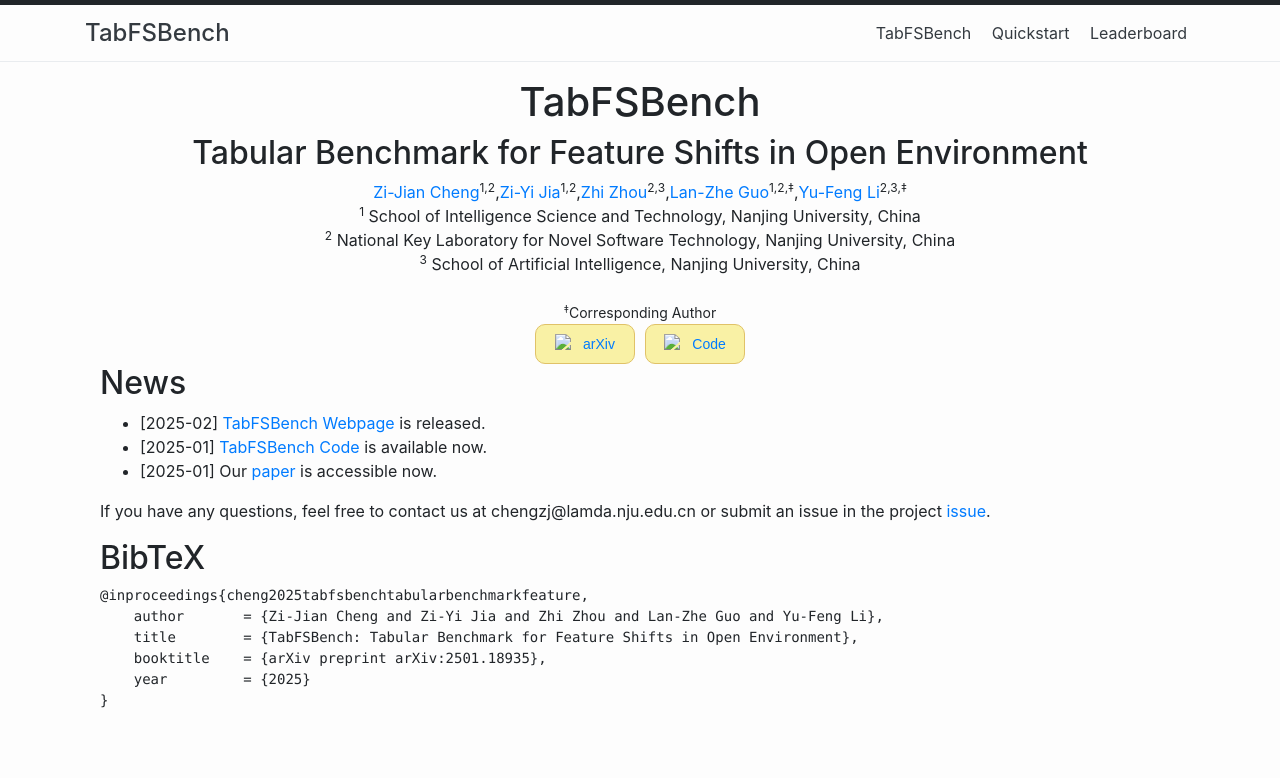
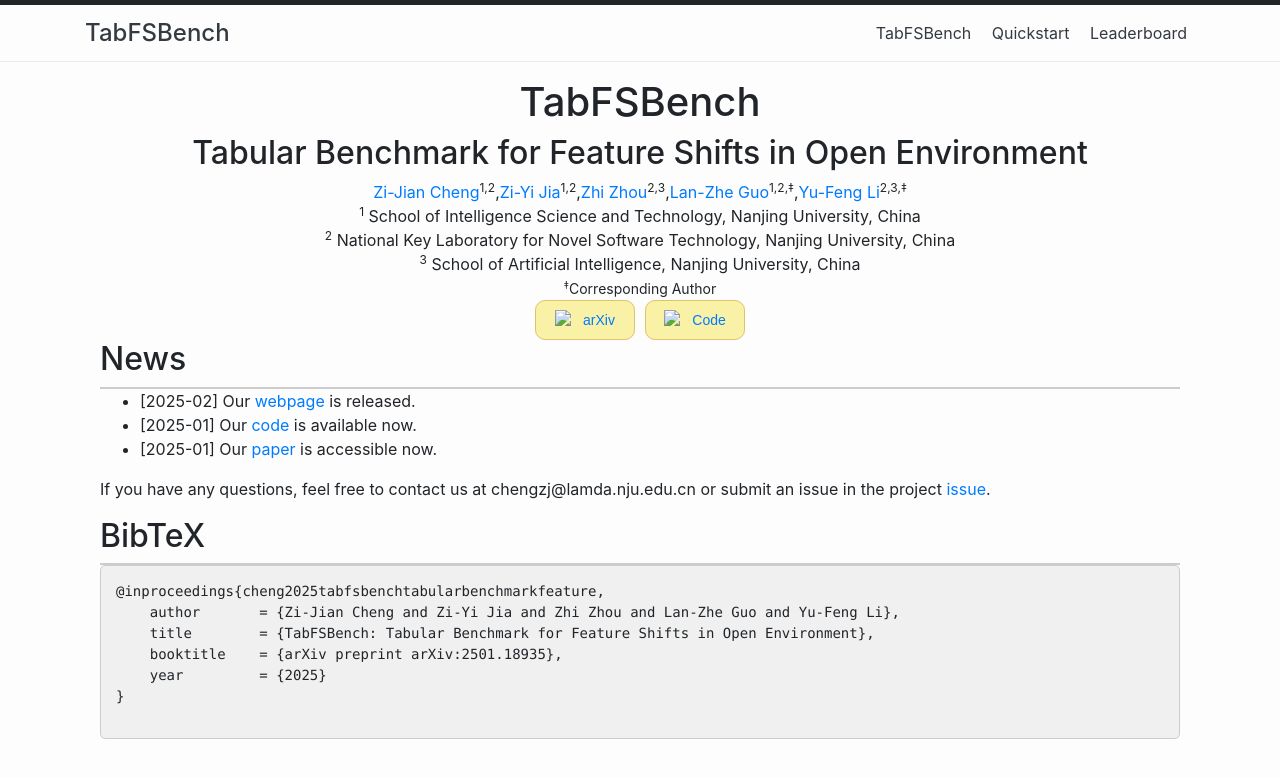
Before and after one commit to ClementCheng0217/Tab-index, a Jekyll site: the page built from index.html, in a window 1280 px wide. Shown: the top 778 px of the page. Built offline with Jekyll 4.4.1, drawn with Linux system fonts in a browser that asks for light colours; the list of posts is cut into pages by our own code.

Commit message:
Update index.html

```diff
--- a/index.html
+++ b/index.html
@@ -34,6 +34,15 @@ layout: home
   .button img {
     margin-right: 8px; /* Space between icon and text */
   }
+
+  .code-box {
+            background-color: #f0f0f0; /* 灰色背景 */
+            padding: 15px; /* 内边距 */
+            border: 1px solid #ccc; /* 边框，可选 */
+            border-radius: 5px; /* 圆角，可选 */
+            font-family: monospace; /* 等宽字体 */
+            white-space: pre-wrap; /* 保留格式 */
+        }
 </style>
 </head>
 <body>
@@ -59,13 +68,13 @@ layout: home
             <div class="is-size-5 publication-authors">
               <span class="author-block"><sup>1</sup> School of Intelligence Science and Technology, Nanjing University, China</span><br>
               <span class="author-block"><sup>2</sup> National Key Laboratory for Novel Software Technology, Nanjing University, China</span><br>
-              <span class="author-block"><sup>3</sup> School of Artificial Intelligence, Nanjing University, China</span><br>
+              <span class="author-block"><sup>3</sup> School of Artificial Intelligence, Nanjing University, China</span>
               <span class="eql-cntrb"><br><small><sup>‡</sup>Corresponding Author</small></span>
             </div>
 
             <div class="button-container" style="display: flex; justify-content: center;">
               <div class="button">
-                <img src="_includes/arxiv-logomark-small.svg" alt="arXiv" width="20" height="20">
+                <img src="_includes/arxiv-logomark-small.png" alt="arXiv" width="20" height="20">
                 <a href="https://arxiv.org/abs/2501.18935" target="_blank">arXiv</a>
               </div>
               <div class="button">
@@ -83,9 +92,10 @@ layout: home
 <section class="section" id="News">
     <div class="container is-max-desktop content">
       <h2 class="title">News</h2>
+      <div style="border:1px solid #CCC"></div>
       <ul>
-      <li>[2025-02] <a href="https://clementcheng0217.github.io/TabFSBench-index/" target="_blank">TabFSBench Webpage</a> is released. </li>
-      <li>[2025-01] <a href="https://github.com/LAMDASZ-ML/TabFSBench" target="_blank">TabFSBench Code</a> is available now. </li>
+      <li>[2025-02] Our <a href="https://clementcheng0217.github.io/TabFSBench-index/" target="_blank">webpage</a> is released. </li>
+      <li>[2025-01] Our <a href="https://github.com/LAMDASZ-ML/TabFSBench" target="_blank">code</a> is available now. </li>
       <li>[2025-01] Our <a href="https://arxiv.org/abs/2501.18935" target="_blank">paper</a> is accessible now. </li>
       </ul>
       <p>If you have any questions, feel free to contact us at chengzj@lamda.nju.edu.cn or submit an issue in the project <a href="https://github.com/LAMDASZ-ML/TabFSBench">issue</a>.</p>
@@ -95,12 +105,14 @@ layout: home
 <section class="section" id="BibTeX">
     <div class="container is-max-desktop content">
       <h2 class="title">BibTeX</h2>
+      <div style="border:1px solid #CCC"></div>
+      <div class="code-box">
       <pre><code>@inproceedings{cheng2025tabfsbenchtabularbenchmarkfeature,
     author       = {Zi-Jian Cheng and Zi-Yi Jia and Zhi Zhou and Lan-Zhe Guo and Yu-Feng Li},
     title        = {TabFSBench: Tabular Benchmark for Feature Shifts in Open Environment},
     booktitle    = {arXiv preprint arXiv:2501.18935},
     year         = {2025}
-}</code></pre>
+}</code></pre></div>
     </div>
   </section>
 
```
